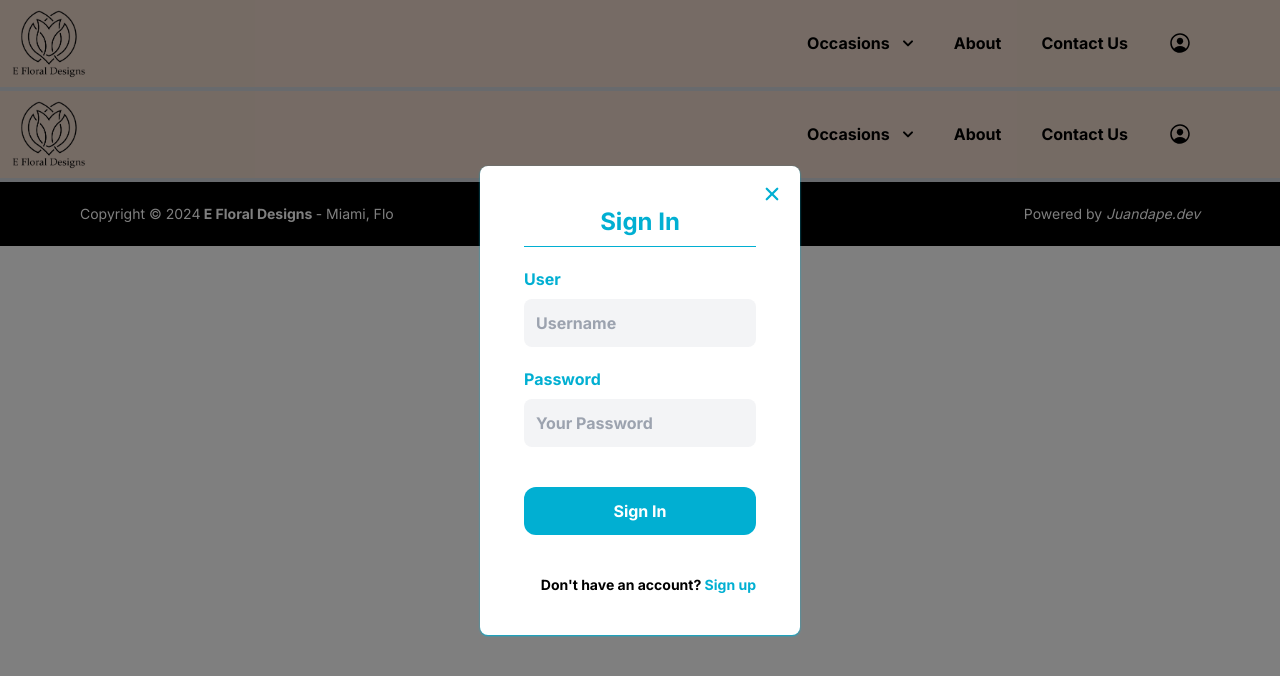
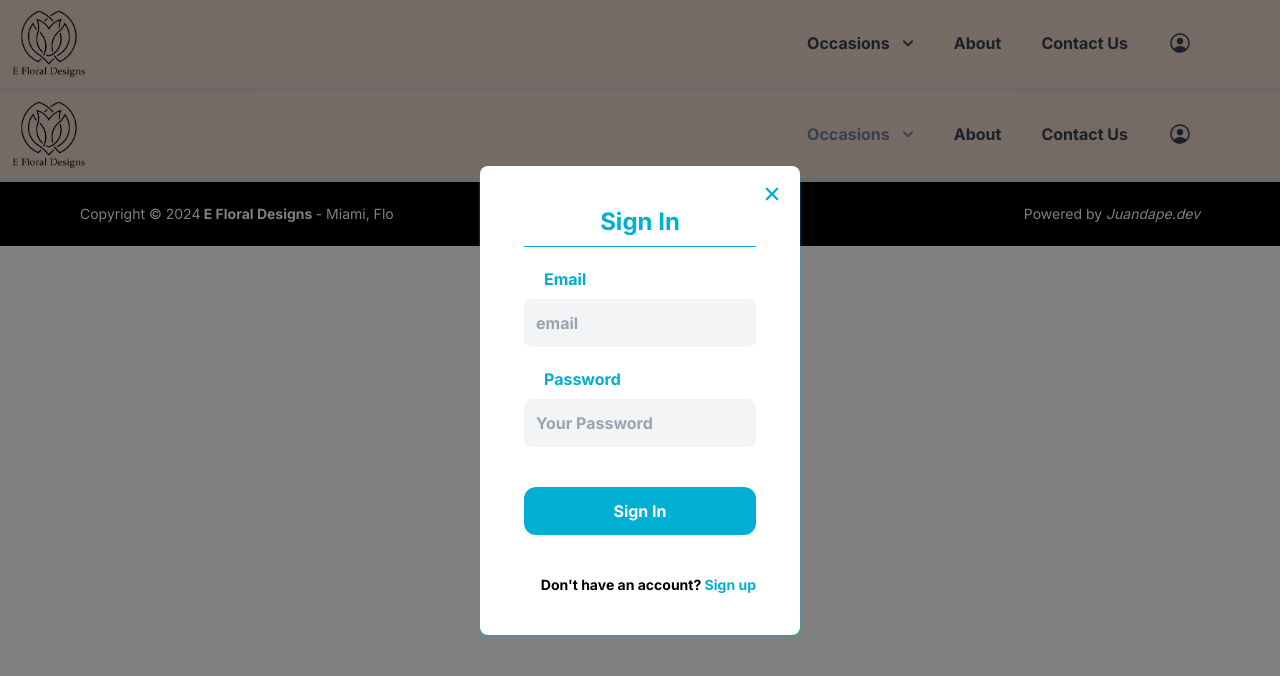
Before and after one commit to juandape/efloraldesigns, a Next.js app: page /header in a window 1280 px wide. Both pictures are taken after a click on the button 1180 px from the left and 43 px from the top of the page. Shown: the top 676 px of the page. Built offline with nearby package versions, Linux system fonts and the light colour scheme.

Commit message:
fix tsconfig

```diff
--- a/src/components/Login.tsx
+++ b/src/components/Login.tsx
@@ -7,7 +7,7 @@ import { useRouter } from 'next/navigation';
 import Link from 'next/link';
 
 const initialFormState = {
-  username: '',
+  email: '',
   password: '',
 };
 
@@ -19,7 +19,7 @@ export default function Login({ toggleModal }: { toggleModal: () => void }) {
     event.preventDefault();
     setData(initialFormState);
     Swal.fire({
-      title: `Welcome Back ${data.username}!`,
+      title: `Welcome Back ${data.email}!`,
       text: 'You have successfully signed in!',
       icon: 'success',
       confirmButtonText: 'OK',
@@ -43,16 +43,16 @@ export default function Login({ toggleModal }: { toggleModal: () => void }) {
       </h2>
       <hr className='border-blue-sky' />
       <form className='flex flex-col my-5' onSubmit={handleSubmit}>
-        <label htmlFor='username' className={labelStyles}>
-          User
+        <label htmlFor='email' className={labelStyles}>
+          Email
         </label>
         <input
-          type='text'
-          id='username'
-          name='username'
+          type='email'
+          id='email'
+          name='email'
           className={inputStyles}
-          placeholder='Username'
-          value={data.username}
+          placeholder='email'
+          value={data.email}
           onChange={handleChange}
         />
         <label htmlFor='password' className={labelStyles}>
--- a/tailwind.config.ts
+++ b/tailwind.config.ts
@@ -5,25 +5,22 @@ const config: Config = {
     './src/pages/**/*.{js,ts,jsx,tsx,mdx}',
     './src/components/**/*.{js,ts,jsx,tsx,mdx}',
     './src/app/**/*.{js,ts,jsx,tsx,mdx}',
+    './src/**/*.{js,jsx,ts,tsx}',
+    './public/index.html',
   ],
-  purge: {
-    content: ['./src/**/*.{js,jsx,ts,tsx}', './public/index.html'],
-    options: {
-      safelist: [
-        'hover:text-blue-sky',
-        'hover:bg-gray-100',
-        'hover:border-blue-sky',
-      ],
-    },
-  },
+  safelist: [
+    'hover:text-blue-sky',
+    'hover:bg-gray-100',
+    'hover:border-blue-sky',
+  ],
   theme: {
     extend: {
       colors: {
-        'pink': '#ECD7CA',
-        'purple': '#B82EB7',
+        pink: '#ECD7CA',
+        purple: '#B82EB7',
         'blue-sky': '#01AFD2',
         'green-light': '#89E2A4',
-        'ocre': '#F6DC99',
+        ocre: '#F6DC99',
       },
       keyframes: {
         fadeIn: {
```
